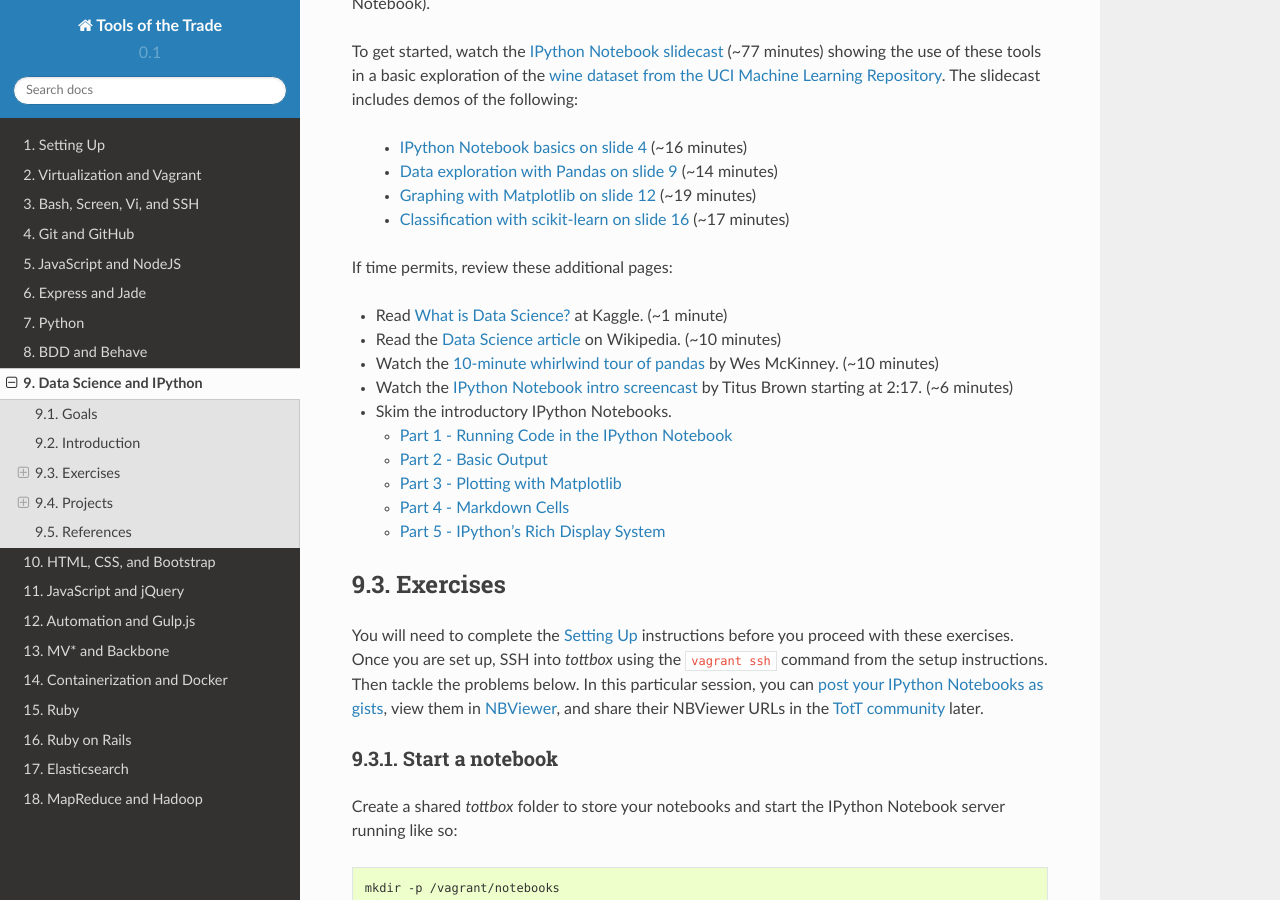
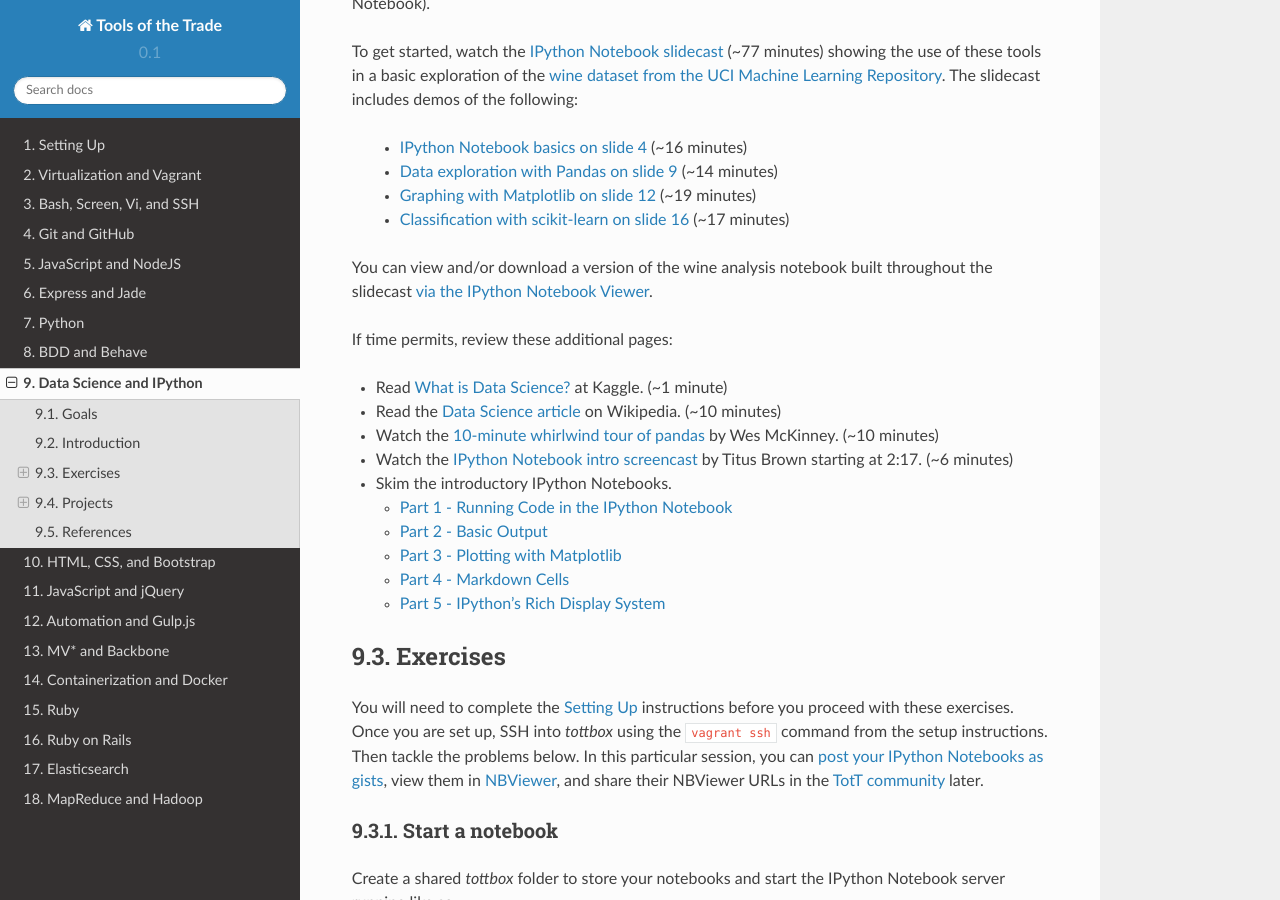
Before and after one commit to parente/tott, a Sphinx documentation site: the page built from doc/sessions/ipython.rst, in a window 1280 px wide and 900 px high, scrolled down 736 px. Built offline with Sphinx 7.4.7 and the Read the Docs theme 2.0.0, drawn with Linux system fonts in a browser that asks for light colours.

Commit message:
Link to completed wine notebook

```diff
--- a/doc/sessions/ipython.rst
+++ b/doc/sessions/ipython.rst
@@ -27,6 +27,8 @@
   * `Data exploration with Pandas on slide 9 <../_static/casts/ipython.html#/9>`_ (~14 minutes)
   * `Graphing with Matplotlib on slide 12 <../_static/casts/ipython.html#/12>`_ (~19 minutes)
   * `Classification with scikit-learn on slide 16  <../_static/casts/ipython.html#/16>`_ (~17 minutes)
+
+You can view and/or download a version of the wine analysis notebook built throughout the slidecast `via the IPython Notebook Viewer <http://nbviewer.ipython.org/gist/parente/9023781>`_.
 
 If time permits, review these additional pages:
 
```
